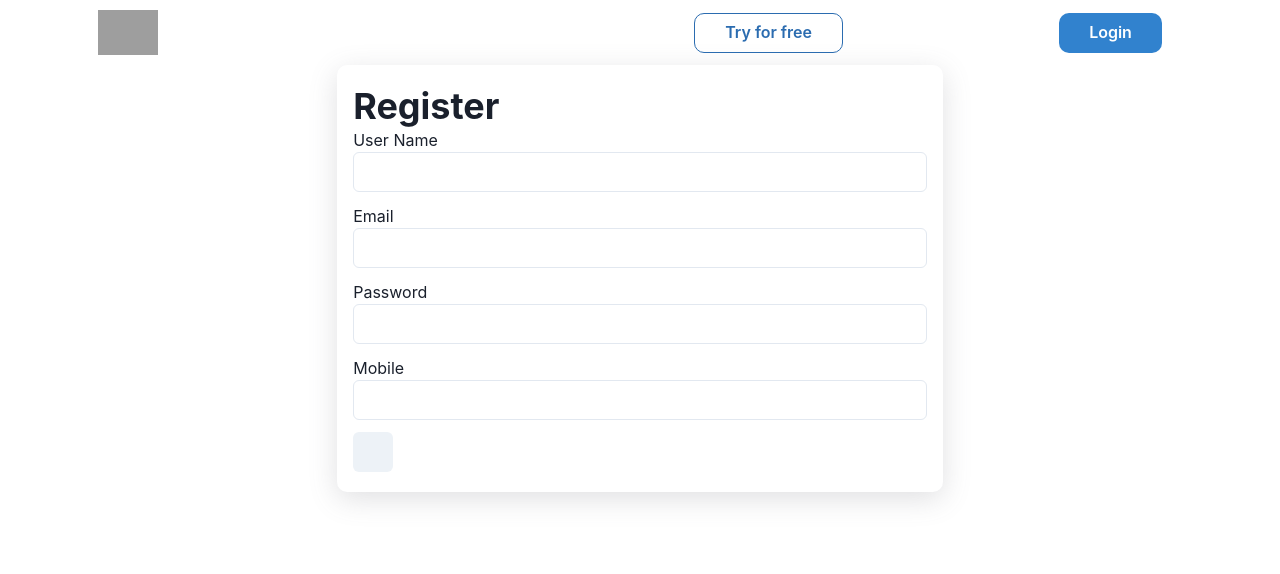
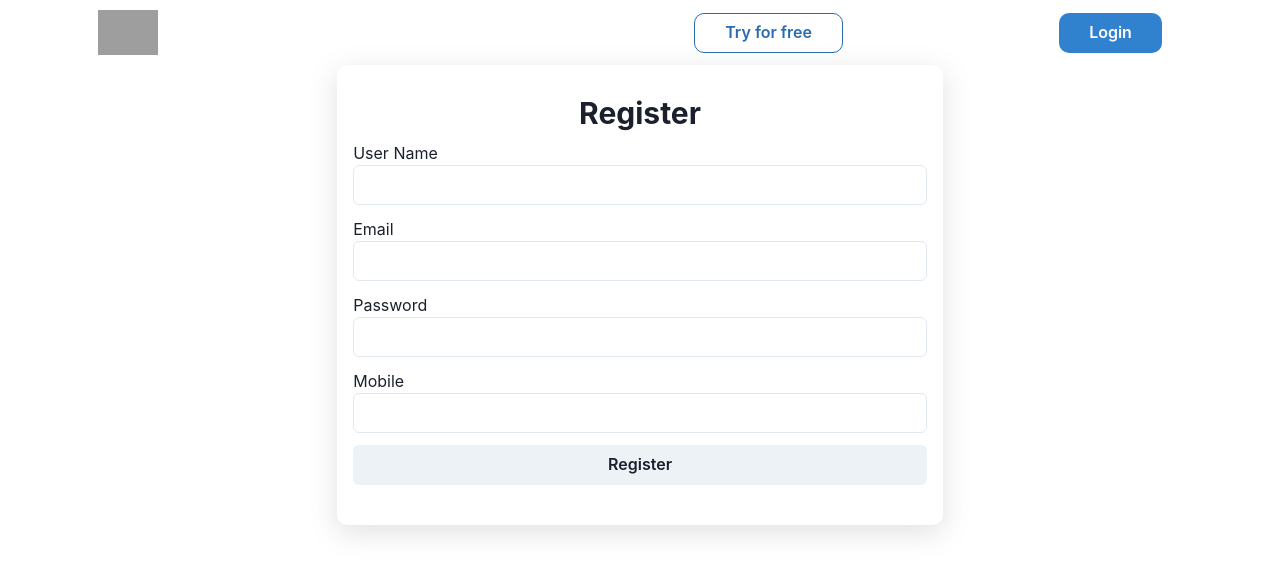
Before and after one commit to hariprasanthmath/E-commerceadmin, a React (Create React App) app in the folder client/: page /register in a window 1280 px wide. Shown: the top 574 px of the page. Built offline with nearby package versions, Linux system fonts and the light colour scheme; grey boxes are pictures that could not be loaded.

Commit message:
design fix registration page

```diff
--- a/client/src/components/loginRegister/Registeration.css
+++ b/client/src/components/loginRegister/Registeration.css
@@ -2,7 +2,18 @@
     padding: 20px;
     box-shadow: rgba(100, 100, 111, 0.2) 0px 7px 29px 0px;
     border-radius: 10px;
+    padding-bottom: 40px;
 }
 .registercontainer > input {
     margin-bottom: 12px;
 }
+.registerbutton{
+    width: 100%;
+    /* background-color: blue; */
+}
+.headingbox{
+    display: flex;
+    justify-content: center;
+    align-items: center;
+    margin: 10px;
+}
--- a/client/src/components/loginRegister/RegistrationPage.jsx
+++ b/client/src/components/loginRegister/RegistrationPage.jsx
@@ -6,7 +6,7 @@ function RegistrationPage(props) {
 
     return (
         <Container className="registercontainer">
-            <Box><Heading>Register</Heading></Box>
+            <Box className="headingbox"><Heading size='lg' >Register</Heading></Box>
             <label for="username">User Name</label>
             <Input id="username">
 
@@ -24,7 +24,7 @@ function RegistrationPage(props) {
 
             </Input>
 
-            <Button></Button>
+            <Button className="registerbutton">Register</Button>
 
 
 
```
Also changed, not shown: 1 other file (tests, documents, lock files or other folders).
